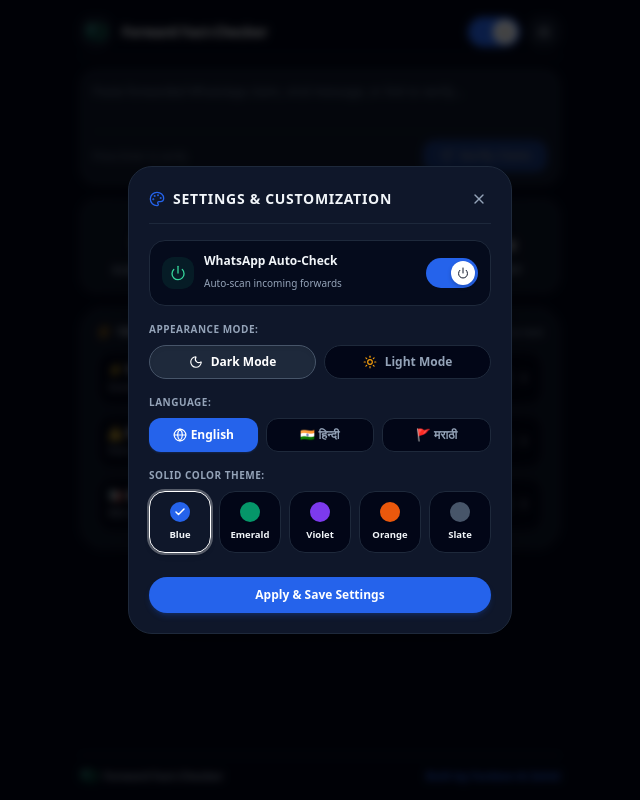
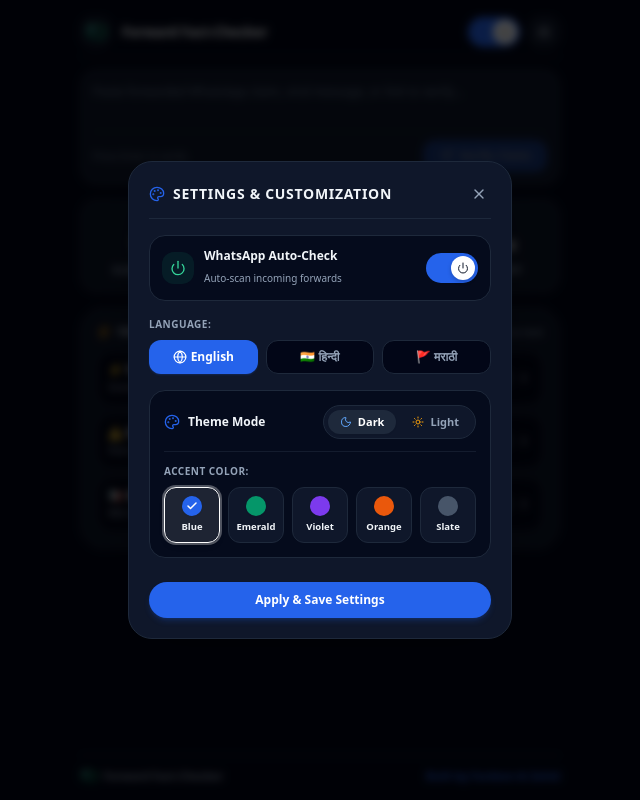
Before and after one commit to Zahidhydri/forward-fact-checker, a React (Vite) app in the folder extension/: page / in a window 1280 px wide. Both pictures are taken after a click on the button 864 px from the left and 32 px from the top of the page. Shown: the whole page, without its empty margins (320-960 px from the left). Built offline with nearby package versions, Linux system fonts and the light colour scheme; no server answers; a web font is replaced by a local one.

Commit message:
Redesign Theme & Appearance into unified card with mode switcher and color palette

```diff
--- a/extension/src/sidepanel/App.jsx
+++ b/extension/src/sidepanel/App.jsx
@@ -390,38 +390,6 @@
               </button>
             </div>
 
-            {/* Appearance Mode */}
-            <div>
-              <label className="text-[10px] font-black uppercase tracking-wider block mb-2 text-slate-400">Appearance Mode:</label>
-              <div className="flex gap-2">
-                <button
-                  type="button"
-                  onClick={() => setThemeMode('dark')}
-                  className={`flex-1 py-2 px-3 rounded-full text-xs font-bold flex items-center justify-center gap-2 border transition ${
-                    themeMode === 'dark'
-                      ? 'bg-slate-800 text-white border-slate-600 font-black shadow-inner'
-                      : isDark ? 'bg-slate-950 border-slate-800 text-slate-400' : 'bg-slate-100 border-slate-300 text-slate-700'
-                  }`}
-                >
-                  <Moon className="w-3.5 h-3.5" />
-                  <span>Dark Mode</span>
-                </button>
-
-                <button
-                  type="button"
-                  onClick={() => setThemeMode('light')}
-                  className={`flex-1 py-2 px-3 rounded-full text-xs font-bold flex items-center justify-center gap-2 border transition ${
-                    themeMode === 'light'
-                      ? 'bg-slate-200 text-slate-950 border-slate-400 font-black shadow-inner'
-                      : isDark ? 'bg-slate-950 border-slate-800 text-slate-400' : 'bg-slate-100 border-slate-300 text-slate-700'
-                  }`}
-                >
-                  <Sun className="w-3.5 h-3.5 text-amber-500" />
-                  <span>Light Mode</span>
-                </button>
-              </div>
-            </div>
-
             {/* Language Selection */}
             <div>
               <label className="text-[10px] font-black uppercase tracking-wider block mb-2 text-slate-400">Language:</label>
@@ -465,9 +433,54 @@
               </div>
             </div>
 
-            {/* Solid Bold Color Accent Themes */}
+            {/* Unified Theme & Appearance Styling Card */}
+            <div className={`p-3.5 rounded-2xl border ${
+              isDark ? 'bg-slate-950/70 border-slate-800' : 'bg-slate-50 border-slate-200'
+            }`}>
+              {/* Row 1: Mode Switcher (Dark / Light) */}
+              <div className="flex items-center justify-between pb-3 border-b border-slate-800/60 mb-3">
+                <div className="flex items-center gap-2">
+                  <Palette className="w-4 h-4" style={{ color: activeAccent.primary }} />
+                  <span className="text-xs font-black">Theme Mode</span>
+                </div>
+
+                {/* Segmented Pill for Dark / Light */}
+                <div className={`p-1 rounded-full border flex items-center gap-1 ${
+                  isDark ? 'bg-slate-900 border-slate-800' : 'bg-white border-slate-300 shadow-xs'
+                }`}>
+                  <button
+                    type="button"
+                    onClick={() => setThemeMode('dark')}
+                    className={`px-3 py-1 rounded-full text-[11px] font-black flex items-center gap-1.5 transition ${
+                      themeMode === 'dark'
+                        ? 'bg-slate-800 text-white shadow-sm'
+                        : isDark ? 'text-slate-400 hover:text-slate-200' : 'text-slate-500 hover:text-slate-800'
+                    }`}
+                  >
+                    <Moon className="w-3 h-3 text-blue-400" />
+                    <span>Dark</span>
+                  </button>
+
+                  <button
+                    type="button"
+                    onClick={() => setThemeMode('light')}
+                    className={`px-3 py-1 rounded-full text-[11px] font-black flex items-center gap-1.5 transition ${
+                      themeMode === 'light'
+                        ? 'bg-amber-100 text-amber-950 shadow-sm'
+                        : isDark ? 'text-slate-400 hover:text-slate-200' : 'text-slate-500 hover:text-slate-800'
+                    }`}
+                  >
+                    <Sun className="w-3 h-3 text-amber-500" />
+                    <span>Light</span>
+                  </button>
+                </div>
+              </div>
+
+              {/* Row 2: Accent Palette */}
               <div>
-              <label className="text-[10px] font-black uppercase tracking-wider block mb-2 text-slate-400">Solid Color Theme:</label>
+                <span className="text-[10px] font-black uppercase tracking-wider block mb-2 text-slate-400">
+                  Accent Color:
+                </span>
                 <div className="grid grid-cols-5 gap-2">
                   {ACCENT_THEMES.map((theme) => {
                     const isSelected = accentColor === theme.id;
@@ -476,10 +489,10 @@
                         key={theme.id}
                         type="button"
                         onClick={() => setAccentColor(theme.id)}
-                      className={`py-2.5 px-1 rounded-2xl border text-center transition flex flex-col items-center justify-center gap-1.5 transform hover:scale-105 ${
+                        className={`py-2 px-1 rounded-xl border text-center transition flex flex-col items-center justify-center gap-1 transform active:scale-95 ${
                           isSelected
-                          ? 'border-white ring-2 ring-white/30 shadow-md'
-                          : isDark ? 'bg-slate-950 border-slate-800 hover:bg-slate-800' : 'bg-slate-50 border-slate-200 hover:bg-slate-100'
+                            ? 'border-white ring-2 ring-white/30 shadow-md bg-white/10'
+                            : isDark ? 'bg-slate-900 border-slate-800 hover:bg-slate-800' : 'bg-white border-slate-200 hover:bg-slate-100'
                         }`}
                       >
                         <span
@@ -488,10 +501,13 @@
                         >
                           {isSelected && <Check className="w-3 h-3 stroke-[3]" />}
                         </span>
-                      <span className="text-[9.5px] font-black truncate w-full px-0.5">{theme.name.split(' ')[1]}</span>
+                        <span className="text-[9.5px] font-black truncate w-full px-0.5">
+                          {theme.name.split(' ')[1]}
+                        </span>
                       </button>
                     );
                   })}
+                </div>
               </div>
             </div>
 
```
Lines whose indentation alone changed are shown as unchanged.
